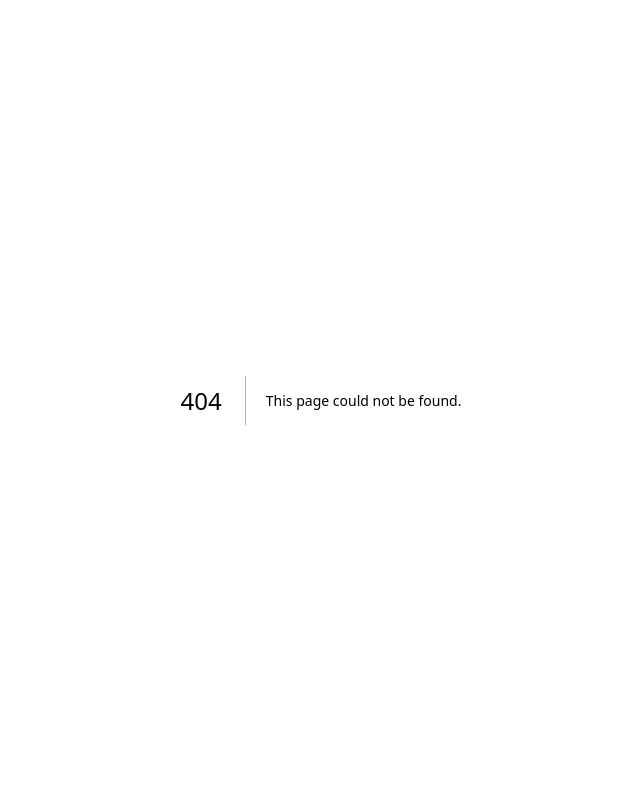
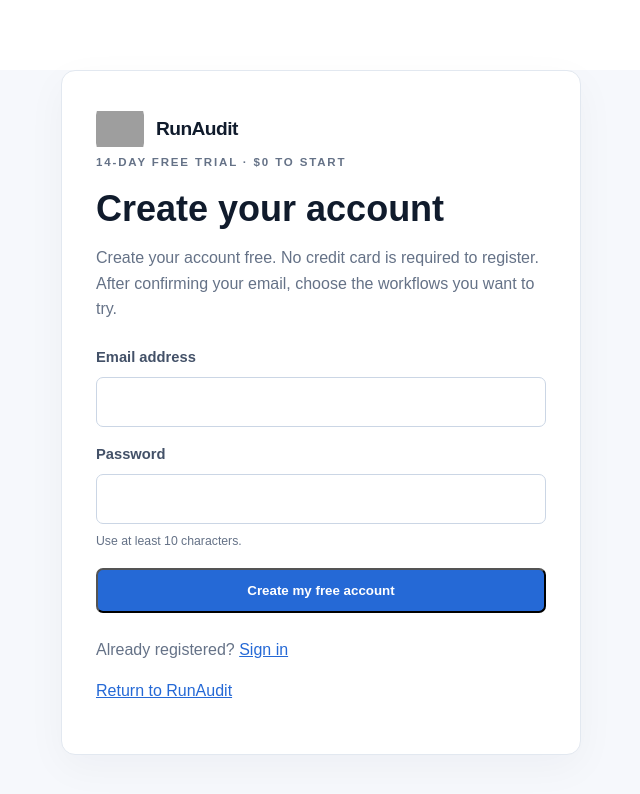
Before and after one commit to nexusai007/iposhells.com, a Next.js app: page /auth/signup in a window 1280 px wide. Before the commit this address had no page. Shown: the top 794 px of the page, without its empty margins (319-959 px from the left). Built offline with nearby package versions, Linux system fonts and the light colour scheme; grey boxes are pictures that could not be loaded.

Commit message:
Add RunAudit trial signup and secure billing foundation

```diff
--- /dev/null
+++ b/app/auth/signup/page.tsx
@@ -0,0 +1,50 @@
+"use client";
+
+import { FormEvent, useState } from "react";
+import { createSupabaseBrowserClient } from "@/lib/supabase/browser";
+
+export default function SignupPage() {
+  const [email, setEmail] = useState("");
+  const [password, setPassword] = useState("");
+  const [message, setMessage] = useState("");
+  const [busy, setBusy] = useState(false);
+
+  async function submit(event: FormEvent<HTMLFormElement>) {
+    event.preventDefault();
+    setBusy(true);
+    setMessage("");
+    try {
+      const supabase = createSupabaseBrowserClient();
+      const { error } = await supabase.auth.signUp({
+        email,
+        password,
+        options: { emailRedirectTo: `${window.location.origin}/auth/callback?next=/account` }
+      });
+      if (error) throw error;
+      setMessage("Check your email and confirm your address. Then sign in to choose your workflows and activate your 14-day trial.");
+    } catch (error) {
+      setMessage(error instanceof Error ? error.message : "Unable to create your account.");
+    } finally {
+      setBusy(false);
+    }
+  }
+
+  return (
+    <main className="tool-page">
+      <section className="auth-card">
+        <a className="brand" href="/"><img src="/run-logo.jpg" width="44" height="44" alt="RunAudit" /><span>RunAudit</span></a>
+        <p className="eyebrow">14-DAY FREE TRIAL · $0 TO START</p>
+        <h1>Create your account</h1>
+        <p>Create your account free. No credit card is required to register. After confirming your email, choose the workflows you want to try.</p>
+        <form onSubmit={submit}>
+          <label>Email address<input type="email" required autoComplete="email" value={email} onChange={event => setEmail(event.target.value)} /></label>
+          <label>Password<input type="password" required minLength={10} autoComplete="new-password" value={password} onChange={event => setPassword(event.target.value)} /><small>Use at least 10 characters.</small></label>
+          <button className="button button-primary" disabled={busy}>{busy ? "Creating account…" : "Create my free account"}</button>
+        </form>
+        {message && <p role="status" className="auth-message">{message}</p>}
+        <p>Already registered? <a href="/auth/login">Sign in</a></p>
+        <p><a href="/">Return to RunAudit</a></p>
+      </section>
+    </main>
+  );
+}
```
